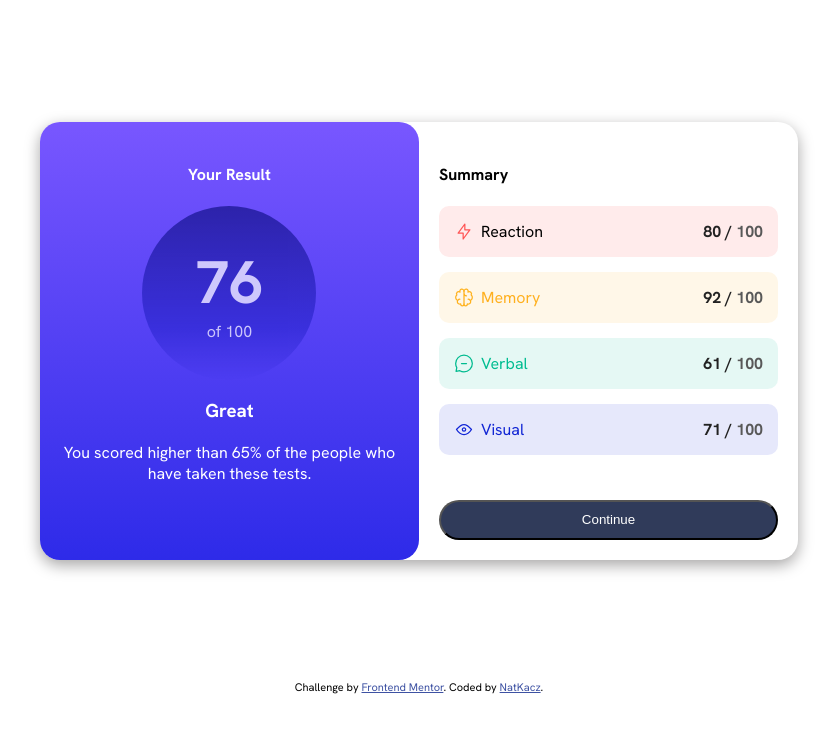
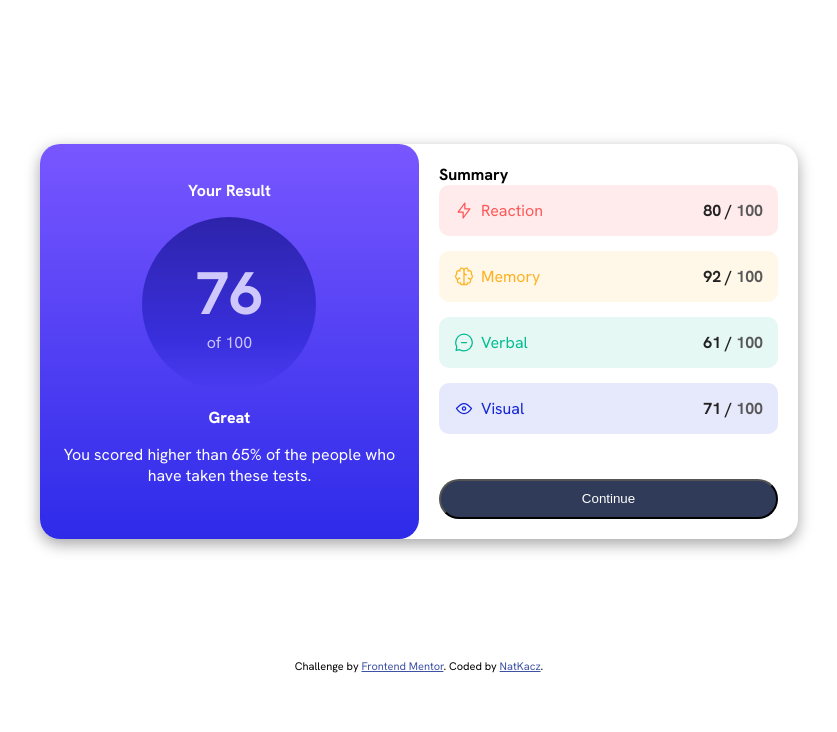
Before and after one commit to NatKacz99/results-summary-component, a plain HTML site: page index.html in a window 1280 px wide. Shown: the whole page, without its empty margins (221-1058 px from the left). Drawn offline with Linux system fonts and the light colour scheme.

Commit message:
added small changes

```diff
--- a/index.html
+++ b/index.html
@@ -7,7 +7,7 @@
 
   <link rel="icon" type="image/png" sizes="32x32" href="./assets/images/favicon-32x32.png">
 
-  <link rel="stylesheet" href="style.css">
+  <link rel="stylesheet" href="./style.css">
 
   <link rel="preconnect" href="https://fonts.googleapis.com">
   <link rel="preconnect" href="https://fonts.gstatic.com" crossorigin>
@@ -21,13 +21,13 @@
 <body>
   <div class="container">
     <div class="left">
-      <h4>Your Result</h4>
+      <p class="title1">Your Result<p>
       <div class="circle">
         <span class="big-score">76</span>
         <span class="small-score">of 100</span>
       </div>
       <div class="left-text">
-        <h3>Great</h3>
+        <p><span>Great</span></p>
         <p>
           You scored higher than 65% of the people who have taken these
           tests.</p>
@@ -35,7 +35,7 @@
       </div>
     </div>
     <div class="right">
-      <h4>Summary</h4>
+      <span class="title2">Summary</span>
       <div class="scores">
         <div class="score-reaction score">
           <div class="score-con">
--- a/style.css
+++ b/style.css
@@ -30,8 +30,17 @@
    padding: 20px;
  }
 
- .left h4 {
+ .title1 {
    text-align: center;
+   font-weight: 700;
+ }
+
+ .title2{
+  font-weight: 700
+ }
+
+ .left-text span{
+  font-weight: 800;
  }
 
  .circle {
@@ -84,6 +93,7 @@
 
  .score-reaction {
   background-color: hsl(0, 100%, 96%);
+  color: hsl(0, 100%, 67%)
  }
 
  .score-memory {
```
